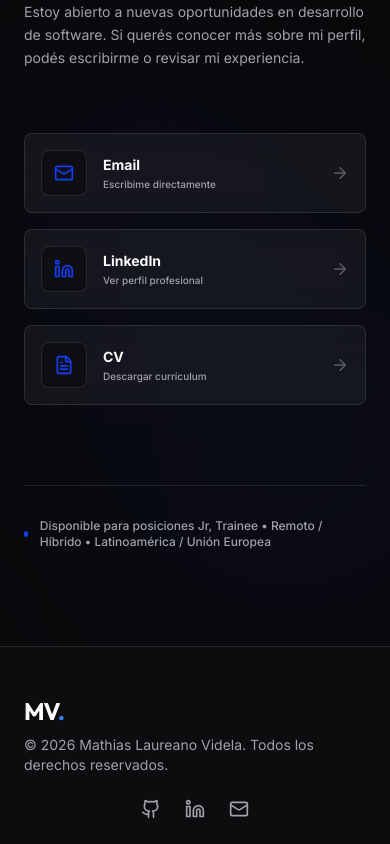
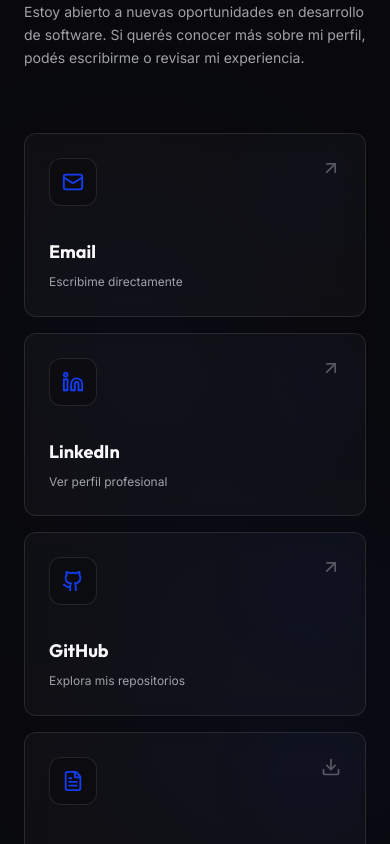
Before and after one commit to Mathiasvidela/Portfolio, a React (Vite) app: page / in a window 390 px wide. Shown: the part 6020-6864 px from the top of the page. Built offline with nearby package versions, Linux system fonts and the light colour scheme; a web font is replaced by a local one.

Commit message:
cambios en contactos

```diff
--- a/src/components/Contact.jsx
+++ b/src/components/Contact.jsx
@@ -1,5 +1,5 @@
 import { motion } from 'framer-motion';
-import { Mail, Linkedin, FileText, ArrowRight } from 'lucide-react';
+import { Mail, Linkedin, FileText, Github, ArrowUpRight, Download } from 'lucide-react';
 import { useLanguage } from '../context/LanguageContext';
 
 const Contact = () => {
@@ -11,19 +11,29 @@ const Contact = () => {
             description: t.contact.emailDesc,
             icon: Mail,
             href: "mailto:mathiasvidela20@gmail.com",
+            actionIcon: ArrowUpRight,
         },
         {
             title: t.contact.linkedin,
             description: t.contact.linkedinDesc,
             icon: Linkedin,
             href: "https://www.linkedin.com/in/mathias-videla/",
+            actionIcon: ArrowUpRight,
+        },
+        {
+            title: t.contact.github,
+            description: t.contact.githubDesc,
+            icon: Github,
+            href: "https://www.github.com/Mathiasvidela",
+            actionIcon: ArrowUpRight,
         },
         {
             title: t.contact.cv,
             description: t.contact.cvDesc,
             icon: FileText,
             href: "/resume/CV-Mathias-Videla.pdf",
-            download: "CV_Mathias_Videla.pdf"
+            download: "CV_Mathias_Videla.pdf",
+            actionIcon: Download,
         }
     ];
 
@@ -60,35 +70,46 @@ const Contact = () => {
                         initial={{ opacity: 0, x: 20 }}
                         whileInView={{ opacity: 1, x: 0 }}
                         viewport={{ once: true }}
-                        transition={{ delay: 0.2 }}
-                        className="w-full xl:w-2/3 flex flex-col sm:flex-row gap-4 xl:justify-end xl:mt-16"
+                        transition={{ delay: 0.1 }}
+                        className="w-full xl:w-2/3 grid grid-cols-1 sm:grid-cols-2 gap-4 lg:gap-6 xl:mt-8"
                     >
-                        {contactLinks.map((link, index) => (
-                            <a
+                        {contactLinks.map((link, index) => {
+                            const ActionIcon = link.actionIcon;
+                            return (
+                                <motion.a
                                     key={index}
                                     href={link.href}
                                     download={link.download}
-                                target={link.download ? undefined : (link.href.startsWith('http') || link.href.endsWith('.pdf') ? "_blank" : undefined)}
+                                    target={link.download ? undefined : "_blank"}
                                     rel="noopener noreferrer"
-                                className="group relative flex-1 flex items-center p-4 lg:p-6 rounded-lg bg-foreground/5 border border-foreground/10 hover:border-[#133df6]/50 hover:bg-foreground/10 backdrop-blur-md transition-all duration-300 overflow-hidden"
+                                    whileHover={{ y: -6, scale: 1.02 }}
+                                    transition={{ type: "spring", stiffness: 300, damping: 20 }}
+                                    className="group relative flex flex-col justify-between p-6 rounded-xl bg-foreground/[0.03] border border-foreground/10 hover:border-[#133df6]/40 hover:bg-[#133df6]/[0.02] backdrop-blur-md transition-all duration-200 overflow-hidden"
                                 >
                                     {/* Glow Effect on Hover */}
-                                <div className="absolute top-1/2 left-1/2 -translate-x-1/2 -translate-y-1/2 w-full h-full bg-[#133df6]/0 group-hover:bg-[#133df6]/10 blur-2xl transition-colors duration-500 rounded-full pointer-events-none" />
+                                    <div className="absolute top-0 right-0 w-24 h-24 bg-[#133df6]/5 rounded-full blur-2xl group-hover:bg-[#133df6]/20 transition-all duration-300 pointer-events-none" />
 
-                                <div className="relative z-10 flex items-center w-full gap-4">
-                                    <div className="p-3 bg-background/50 rounded-lg border border-foreground/10 text-[#133df6] flex-shrink-0">
-                                        <link.icon size={20} />
+                                    <div className="flex items-start justify-between mb-8 relative z-10">
+                                        <div className="p-3 bg-background/50 rounded-xl border border-foreground/10 text-[#133df6] transition-all duration-300 group-hover:bg-[#133df6] group-hover:text-white group-hover:border-[#133df6] group-hover:scale-110 flex items-center justify-center">
+                                            <link.icon size={22} />
                                         </div>
 
-                                    <div className="flex-1">
-                                        <h3 className="text-foreground font-bold text-sm lg:text-base mb-0.5">{link.title}</h3>
-                                        <p className="text-muted-foreground text-[10px] lg:text-xs font-medium">{link.description}</p>
+                                        <div className="text-muted-foreground opacity-50 group-hover:opacity-100 group-hover:text-[#133df6] transition-all duration-300 transform group-hover:-translate-y-0.5 group-hover:translate-x-0.5">
+                                            <ActionIcon size={20} />
+                                        </div>
                                     </div>
 
-                                    <ArrowRight size={18} className="text-muted-foreground opacity-50 group-hover:opacity-100 group-hover:text-[#133df6] group-hover:translate-x-1 transition-all duration-300 flex-shrink-0" />
+                                    <div className="relative z-10">
+                                        <h3 className="text-foreground font-heading font-bold text-lg md:text-xl mb-1.5">
+                                            {link.title}
+                                        </h3>
+                                        <p className="text-muted-foreground text-xs md:text-sm leading-relaxed font-normal">
+                                            {link.description}
+                                        </p>
                                     </div>
-                            </a>
-                        ))}
+                                </motion.a>
+                            );
+                        })}
                     </motion.div>
                 </div>
 
--- a/src/constants/translations.js
+++ b/src/constants/translations.js
@@ -99,6 +99,8 @@ export const translations = {
             emailDesc: "Write me directly",
             linkedin: "LinkedIn",
             linkedinDesc: "View professional profile",
+            github: "GitHub",
+            githubDesc: "Explore my source code",
             cv: "Resume",
             cvDesc: "Download resume",
             nameLabel: 'Name',
@@ -213,6 +215,8 @@ export const translations = {
             emailDesc: "Escribime directamente",
             linkedin: "LinkedIn",
             linkedinDesc: "Ver perfil profesional",
+            github: "GitHub",
+            githubDesc: "Explora mis repositorios",
             cv: "CV",
             cvDesc: "Descargar currículum"
         },
```
Lines whose indentation alone changed are shown as unchanged.
